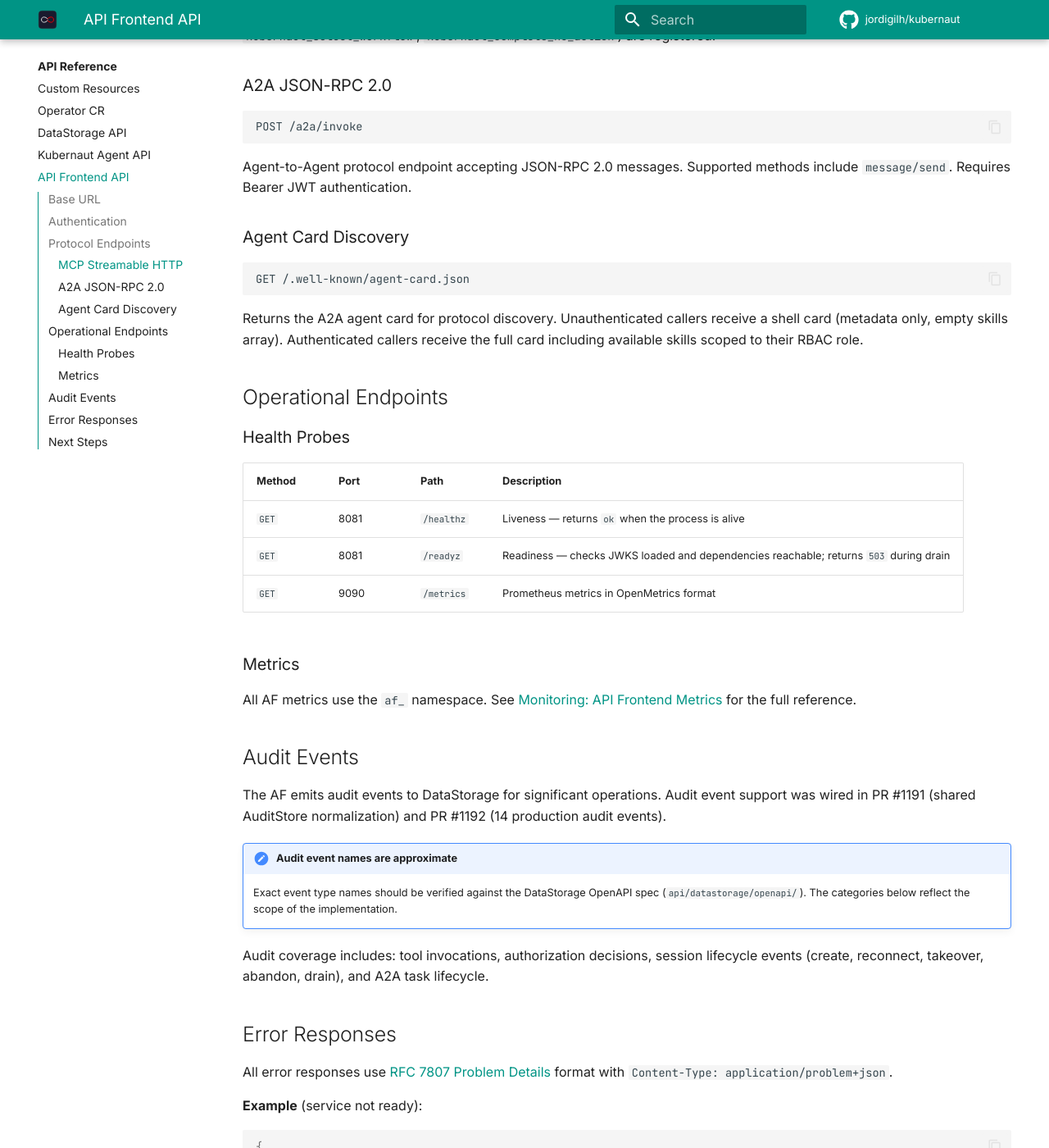
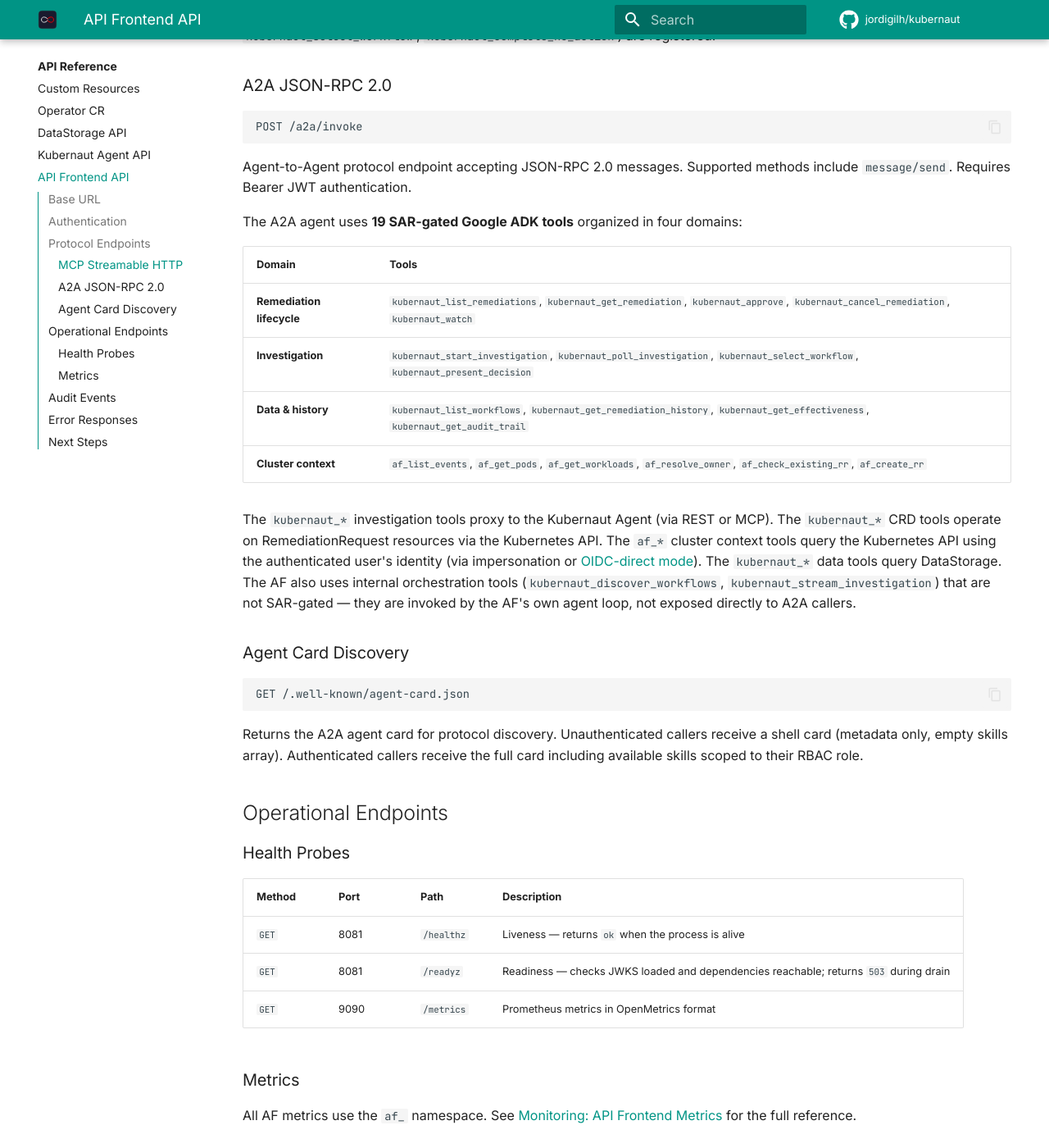
Before and after one commit to jordigilh/kubernaut-docs, an MkDocs documentation site: the page built from docs/api-reference/apifrontend-api.md, in a window 1280 px wide and 1400 px high, scrolled down 1685 px. Shown: the whole window at 82% size. Built offline with MkDocs 1.6.1 and Material for MkDocs 9.7.7, drawn with Linux system fonts in a browser that asks for light colours; comment, search, counter and statistics services are not loaded; the version menu is left out; some of the changed text lies outside the part shown.

Commit message:
feat: document shipped A2A tool surface and correct whats-next
The AF's 19 ADK tools for A2A agents are shipped in v1.5, not planned.
Added the full tool table by domain in apifrontend-api.md and rewrote
the whats-next section to reflect both MCP and A2A as shipped surfaces.

Co-authored-by: Cursor <cursoragent@cursor.com>

````diff
--- a/docs/api-reference/apifrontend-api.md
+++ b/docs/api-reference/apifrontend-api.md
@@ -76,6 +76,17 @@ POST /a2a/invoke
 
 Agent-to-Agent protocol endpoint accepting JSON-RPC 2.0 messages. Supported methods include `message/send`. Requires Bearer JWT authentication.
 
+The A2A agent uses **19 SAR-gated Google ADK tools** organized in four domains:
+
+| Domain | Tools |
+|---|---|
+| **Remediation lifecycle** | `kubernaut_list_remediations`, `kubernaut_get_remediation`, `kubernaut_approve`, `kubernaut_cancel_remediation`, `kubernaut_watch` |
+| **Investigation** | `kubernaut_start_investigation`, `kubernaut_poll_investigation`, `kubernaut_select_workflow`, `kubernaut_present_decision` |
+| **Data & history** | `kubernaut_list_workflows`, `kubernaut_get_remediation_history`, `kubernaut_get_effectiveness`, `kubernaut_get_audit_trail` |
+| **Cluster context** | `af_list_events`, `af_get_pods`, `af_get_workloads`, `af_resolve_owner`, `af_check_existing_rr`, `af_create_rr` |
+
+The `kubernaut_*` investigation tools proxy to the Kubernaut Agent (via REST or MCP). The `kubernaut_*` CRD tools operate on RemediationRequest resources via the Kubernetes API. The `af_*` cluster context tools query the Kubernetes API using the authenticated user's identity (via impersonation or [OIDC-direct mode](../architecture/security-rbac.md#oidc-direct-mode-eliminating-impersonation-v15)). The `kubernaut_*` data tools query DataStorage. The AF also uses internal orchestration tools (`kubernaut_discover_workflows`, `kubernaut_stream_investigation`) that are not SAR-gated — they are invoked by the AF's own agent loop, not exposed directly to A2A callers.
+
 ### Agent Card Discovery
 
 ```
@@ -100,12 +111,21 @@ All AF metrics use the `af_` namespace. See [Monitoring: API Frontend Metrics](.
 
 ## Audit Events
 
-The AF emits audit events to DataStorage for significant operations. Audit event support was wired in PR #1191 (shared AuditStore normalization) and PR #1192 (14 production audit events).
+The AF emits **14 audit events** to DataStorage (PR #1191 shared AuditStore normalization, PR #1192 production wiring). All events use the `apifrontend.*` prefix.
 
-!!! note "Audit event names are approximate"
-    Exact event type names should be verified against the DataStorage OpenAPI spec (`api/datastorage/openapi/`). The categories below reflect the scope of the implementation.
+| Category | Events |
+|---|---|
+| **Remediation** | `rr.created`, `rr.deduplicated` |
+| **KA delegation** | `ka.delegated`, `ka.result_received` |
+| **User decisions** | `user.decision` |
+| **Severity triage** | `severity_triage.completed`, `severity_triage.failed` |
+| **Session lifecycle** | `session.completed` (includes `duration_ms`) |
+| **Auth** | `impersonation.created`, `jwt.delegation` |
+| **MCP** | `mcp.session_init` (deduplicated per `Mcp-Session-Id`) |
+| **Resilience** | `circuitbreaker.trip` |
+| **Triage** | `triage.started`, `triage.completed` |
 
-Audit coverage includes: tool invocations, authorization decisions, session lifecycle events (create, reconnect, takeover, abandon, drain), and A2A task lifecycle.
+See [Audit Pipeline: Emitting Services](../architecture/audit-pipeline.md#emitting-services) for the full cross-service audit reference.
 
 ## Error Responses
 
````
Also changed, not shown: docs/whats-next/index.md (+6 -10 lines).
